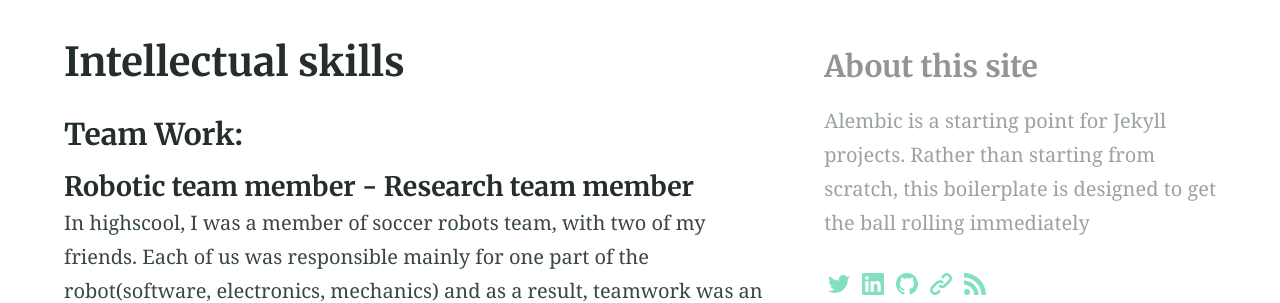
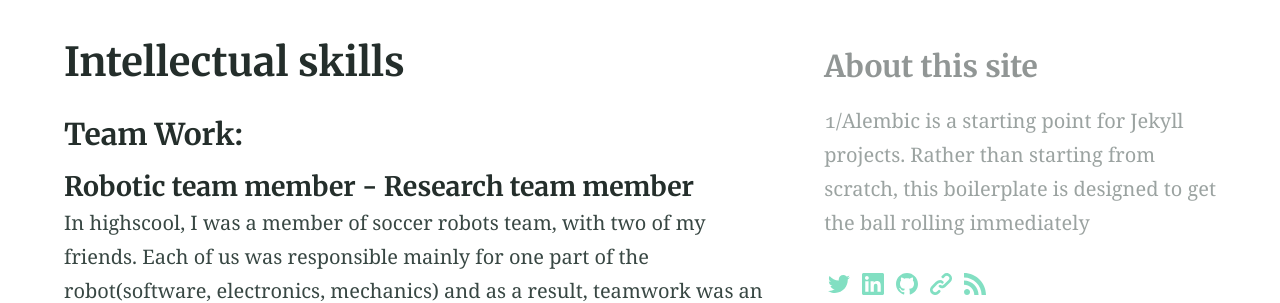
Before and after one commit to Arashfd75/Arashfd75.github.io, a Jekyll site: the page built from Intellectual.md, in a window 1280 px wide. Shown: the part 408-711 px from the top of the page. Built offline with Jekyll 4.4.1, drawn with Linux system fonts in a browser that asks for light colours.

Commit message:
finding about

```diff
--- a/_config.yml
+++ b/_config.yml
@@ -96,7 +96,7 @@ encoding: utf-8 # Make sure the encoding is right
 lang: en-GB # Set the site language
 title: "Alembic" # Site name or title, also used in jekyll-seo-tag
 logo: "/assets/logos/logo.svg" # Site logo, also used in jekyll-seo-tag
-description: "Alembic is a starting point for Jekyll projects. Rather than starting from scratch, this boilerplate is designed to get the ball rolling immediately" # Site description and default description, also used in jekyll-seo-tag
+description: "1/Alembic is a starting point for Jekyll projects. Rather than starting from scratch, this boilerplate is designed to get the ball rolling immediately" # Site description and default description, also used in jekyll-seo-tag
 url: "https://alembic.darn.es" # Site url, also used in jekyll-seo-tag
 baseurl: ""
 repo: "https://github.com/daviddarnes/alembic"
```
Also changed, not shown: index.md (+1 -1 lines).
